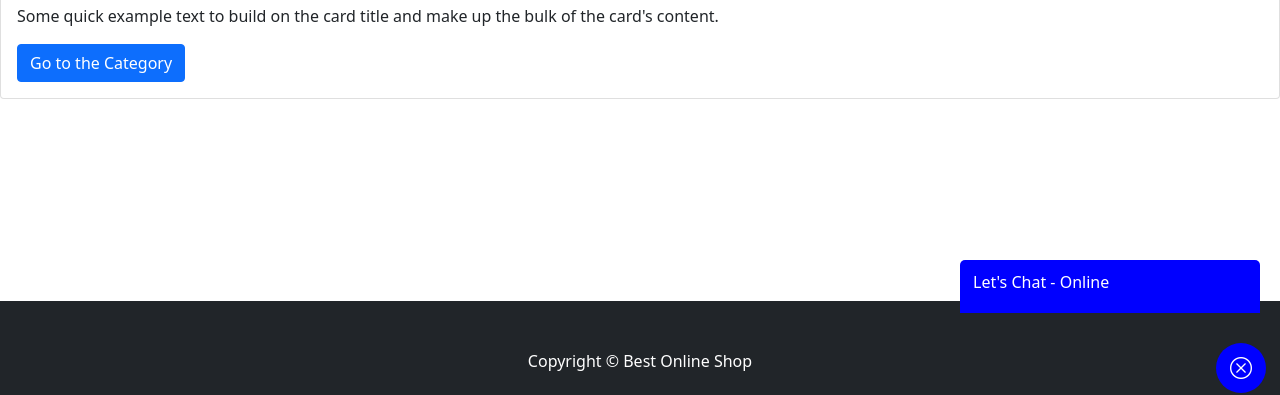
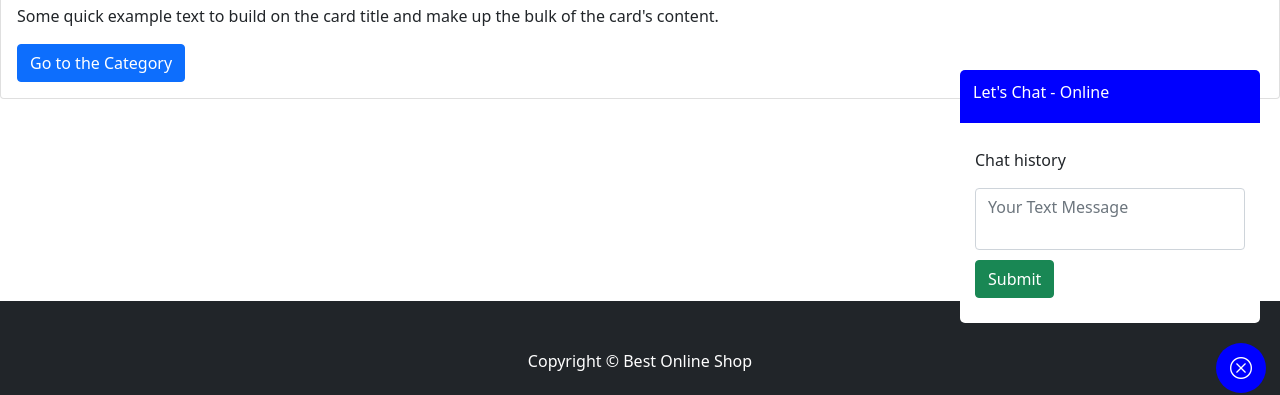
Before and after one commit to Dimple53/E-commerce_Website, a React (Create React App) app in the folder E-commerceApplication/frontend/: page / in a window 1280 px wide. Both pictures are taken after a click on the label 1241 px from the left and 745 px from the top of the page. Shown: the part 377-772 px from the top of the page. Built offline with nearby package versions, Linux system fonts and the light colour scheme.

Commit message:
product list page

```diff
--- a/E-commerceApplication/frontend/src/chats.css
+++ b/E-commerceApplication/frontend/src/chats.css
@@ -43,6 +43,8 @@
   z-index: 2;
   width: 300px;
   transition: all 0.4s;
+  background-color: #fff;
+  border-radius: 5px;
 }
 
 .chat-header {
@@ -52,3 +54,27 @@
   border-radius: 5px 5px 0px 0px;
   color: #fff;
 }
+
+.chat-form {
+  padding: 15px;
+}
+
+.chat-form input,
+.chat-form textarea,
+.chat-form button {
+  margin-bottom: 10px;
+}
+
+.chat-form textarea {
+  resize: none;
+}
+
+.form-control:focus,
+.btn:focus {
+  box-shadow: none;
+}
+
+.cht-msg {
+  max-height: 300px;
+  overflow: auto;
+}
--- /dev/null
+++ b/E-commerceApplication/frontend/src/components/PaginationComponent.js
@@ -0,0 +1,25 @@
+import { Pagination } from "react-bootstrap";
+
+const PaginationComponent = () => {
+  return (
+    <Pagination>
+      <Pagination.First />
+      <Pagination.Prev />
+      <Pagination.Item>{1}</Pagination.Item>
+      <Pagination.Ellipsis />
+
+      <Pagination.Item>{10}</Pagination.Item>
+      <Pagination.Item>{11}</Pagination.Item>
+      <Pagination.Item active>{12}</Pagination.Item>
+      <Pagination.Item>{13}</Pagination.Item>
+      <Pagination.Item disabled>{14}</Pagination.Item>
+
+      <Pagination.Ellipsis />
+      <Pagination.Item>{20}</Pagination.Item>
+      <Pagination.Next />
+      <Pagination.Last />
+    </Pagination>
+  );
+};
+
+export default PaginationComponent;
--- /dev/null
+++ b/E-commerceApplication/frontend/src/components/ProductForListComponent.js
@@ -0,0 +1,19 @@
+import { Card, Button } from "react-bootstrap";
+
+const ProductForListComponent = () => {
+  return (
+    <Card style={{ width: "18rem" }}>
+      <Card.Img variant="top" src="/images/tablets-category.png" />
+      <Card.Body>
+        <Card.Title>Card Title</Card.Title>
+        <Card.Text>
+          Some quick example text to build on the card title and make up the
+          bulk of the card's content.
+        </Card.Text>
+        <Button variant="primary">Go somewhere</Button>
+      </Card.Body>
+    </Card>
+  );
+};
+
+export default ProductForListComponent;
--- /dev/null
+++ b/E-commerceApplication/frontend/src/components/SortOptionsComponent.js
@@ -0,0 +1,14 @@
+import { Form } from "react-bootstrap";
+
+const SortOptionsComponent = () => {
+  return (
+    <Form.Select aria-label="Default select example">
+      <option>Open this select menu</option>
+      <option value="1">One</option>
+      <option value="2">Two</option>
+      <option value="3">Three</option>
+    </Form.Select>
+  );
+};
+
+export default SortOptionsComponent;
--- /dev/null
+++ b/E-commerceApplication/frontend/src/components/filterQueryResultOptions/AttributesFilterComponent.js
@@ -0,0 +1,16 @@
+import { Form } from "react-bootstrap";
+
+const AttributesFilterComponent = () => {
+  return (
+    <>
+      <Form.Label>Color</Form.Label>
+      <Form.Check
+        type="checkbox"
+        id="default-checkbox"
+        label="green"
+      />
+    </>
+  );
+};
+
+export default AttributesFilterComponent;
--- /dev/null
+++ b/E-commerceApplication/frontend/src/components/filterQueryResultOptions/CategoryFilterComponent.js
@@ -0,0 +1,21 @@
+import { Form } from "react-bootstrap";
+
+const CategoryFilterComponent = () => {
+  return (
+    <Form>
+      {["checkbox", "radio"].map((type) => (
+        <div key={type} className="mb-3">
+          <Form.Check type={type} id={`check-api-${type}`}>
+            <Form.Check.Input type={type} isValid />
+            <Form.Check.Label>{`Custom api ${type}`}</Form.Check.Label>
+            <Form.Control.Feedback type="valid">
+              You did it!
+            </Form.Control.Feedback>
+          </Form.Check>
+        </div>
+      ))}
+    </Form>
+  );
+};
+
+export default CategoryFilterComponent;
--- /dev/null
+++ b/E-commerceApplication/frontend/src/components/filterQueryResultOptions/PriceFilterComponent.js
@@ -0,0 +1,12 @@
+import { Form } from "react-bootstrap";
+
+const PriceFilterComponent = () => {
+  return (
+    <>
+      <Form.Label>Range</Form.Label>
+      <Form.Range />
+    </>
+  );
+};
+
+export default PriceFilterComponent;
--- /dev/null
+++ b/E-commerceApplication/frontend/src/components/filterQueryResultOptions/RatingFilterComponent.js
@@ -0,0 +1,7 @@
+const RatingFilterComponent = () => {
+  return (
+   <p>RatingFilterComponent</p>
+  );
+};
+
+export default RatingFilterComponent;
--- a/E-commerceApplication/frontend/src/components/user/UserChatComponent.js
+++ b/E-commerceApplication/frontend/src/components/user/UserChatComponent.js
@@ -11,6 +11,18 @@ const UserChatComponent = () => {
         <div className="chat-header">
           <h6>Let's Chat - Online</h6>
         </div>
+        <div className="chat-form">
+          <div className="cht-msg">
+            <p>Chat history</p>
+          </div>
+          <textarea
+            id="clientChatMsg"
+            className="form-control"
+            placeholder="Your Text Message"
+          ></textarea>
+
+          <button className="btn btn-success btn-block">Submit</button>
+        </div>
       </div>
     </>
   );
--- a/E-commerceApplication/frontend/src/pages/ProductListPage.js
+++ b/E-commerceApplication/frontend/src/pages/ProductListPage.js
@@ -1,4 +1,37 @@
+import { Row, Col, Container, ListGroup, Button } from "react-bootstrap";
+import PaginationComponent from "../components/PaginationComponent";
+import ProductForListComponent from "../components/ProductForListComponent";
+import SortOptionsComponent from "../components/SortOptionsComponent";
+import PriceFilterComponent from "../components/filterQueryResultOptions/PriceFilterComponent";
+import RatingFilterComponent from "../components/filterQueryResultOptions/RatingFilterComponent";
+import CategoryFilterComponent from "../components/filterQueryResultOptions/CategoryFilterComponent";
+import AttributesFilterComponent from "../components/filterQueryResultOptions/AttributesFilterComponent";
 const ProductListPage = () => {
-  return <p>This is a cart;;;;;;;; Page</p>;
+  return (
+    <Container fluid>
+      <Row>
+        <Col md={3}>
+          <ListGroup variant="flush">
+            <ListGroup.Item><SortOptionsComponent /></ListGroup.Item>
+            <ListGroup.Item><PriceFilterComponent /></ListGroup.Item>
+            <ListGroup.Item><RatingFilterComponent /></ListGroup.Item>
+            <ListGroup.Item><CategoryFilterComponent /></ListGroup.Item>
+            <ListGroup.Item>
+              <AttributesFilterComponent />
+            </ListGroup.Item>
+            <ListGroup.Item>
+              <Button variant="primary">Primary</Button>
+              <Button variant="danger">Danger</Button>
+            </ListGroup.Item>
+          </ListGroup>
+        </Col>
+        <Col md={9}>
+          <ProductForListComponent />
+          <PaginationComponent />
+        </Col>
+      </Row>
+    </Container>
+  );
 };
+
 export default ProductListPage;
```
Lines whose indentation alone changed are shown as unchanged.
